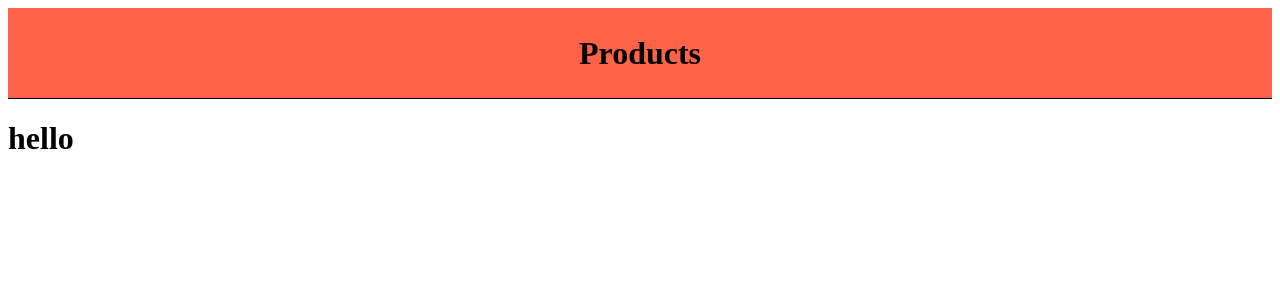
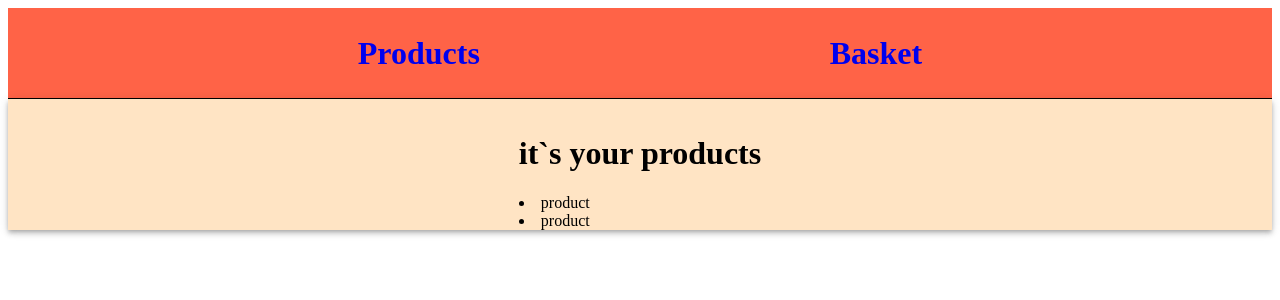
Before and after one commit to Vasylij-Kashtalyan/delivery_app, a React (Create React App) app: page /delivery_app/basket in a window 1280 px wide. Shown: the top 300 px of the page. Built offline with nearby package versions, Linux system fonts and the light colour scheme; no server answers.

Commit message:
add cart product

```diff
--- a/src/App.js
+++ b/src/App.js
@@ -1,8 +1,10 @@
 import { useState, useEffect, Suspense } from "react";
-import { fetchProduct } from "./api/api";
+import { fetchProduct, fetchProductById } from "./api/api";
 import AppBar from "./components/AppBar/AppBar";
 import ListShops from "./components/ListShops/ListShops";
-import { Route, Routes } from "react-router-dom";
+import { Route, Routes, Link, useParams } from "react-router-dom";
+import Basket from "../src/components/Basket/Basket";
+import { Container } from "./components/Container/Container";
 
 const LOCALSTORAGE_KEY_TYPE = "products";
 
@@ -14,6 +16,7 @@ function App() {
     try {
       const getAllProduct = async () => {
         const data = await fetchProduct();
+        console.log(data);
 
         setProducts(data);
         localStorage.setItem(LOCALSTORAGE_KEY_TYPE, JSON.stringify(data));
@@ -35,7 +38,7 @@ function App() {
   return (
     <>
       <AppBar />
-
+      <Container>
         <Suspense>
           <Routes>
             <Route
@@ -43,9 +46,10 @@ function App() {
               path="/"
               element={<ListShops products={products} />}
             />
-          <Route path="/:id" element={<h1>hello</h1>} />
+            <Route exact="true" path="/basket" element={<Basket />} />
           </Routes>
         </Suspense>
+      </Container>
     </>
   );
 }
--- a/src/api/api.js
+++ b/src/api/api.js
@@ -7,4 +7,9 @@ async function fetchProduct() {
   return response.data;
 }
 
-export { fetchProduct };
+async function fetchProductById(id) {
+  const response = await axios.get(`${BASE_URL}/api/products/${id}`);
+  return response.data;
+}
+
+export { fetchProduct, fetchProductById };
--- a/src/components/AppBar/AppBar.jsx
+++ b/src/components/AppBar/AppBar.jsx
@@ -1,9 +1,16 @@
 import s from "./AppBar.module.css";
+import { Link } from "react-router-dom";
 
 function AppBar() {
   return (
     <header className={s.header}>
-      <h1>Products</h1>
+      <Link to="/" className={s.link}>
+        <h1>Products</h1>
+      </Link>
+
+      <Link to="/basket" className={s.link}>
+        <h1>Basket</h1>
+      </Link>
     </header>
   );
 }
--- a/src/components/AppBar/AppBar.module.css
+++ b/src/components/AppBar/AppBar.module.css
@@ -7,3 +7,7 @@
   background-color: tomato;
   width: 100%;
 }
+
+.link {
+  text-decoration: none;
+}
--- /dev/null
+++ b/src/components/Basket/Basket.jsx
@@ -0,0 +1,11 @@
+const Basket = () => {
+  return (
+    <div>
+      <h1>it`s your products</h1>
+      <li>product</li>
+      <li>product</li>
+    </div>
+  );
+};
+
+export default Basket;
--- /dev/null
+++ b/src/components/Container/Container.jsx
@@ -0,0 +1,7 @@
+import s from "./Container.module.css";
+
+function Container({ children }) {
+  return <div className={s.container}>{children}</div>;
+}
+
+export { Container };
--- /dev/null
+++ b/src/components/Container/Container.module.css
@@ -0,0 +1,12 @@
+.container {
+  max-width: 1600px;
+  margin-left: auto;
+  margin-right: auto;
+  padding-top: 15px;
+  display: flex;
+  flex-wrap: wrap;
+  justify-content: space-around;
+  background-color: bisque;
+  box-shadow: 0px 2px 4px -1px rgba(0, 0, 0, 0.2),
+    0px 4px 5px 0px rgba(0, 0, 0, 0.14), 0px 1px 10px 0px rgba(0, 0, 0, 0.12);
+}
--- a/src/components/ListShops/ListShops.jsx
+++ b/src/components/ListShops/ListShops.jsx
@@ -1,5 +1,6 @@
 import { useState } from "react";
 import { Link } from "react-router-dom";
+import s from "./ListShops.module.css";
 
 const ListShops = ({ products }) => {
   const [idTarget, setIdTarget] = useState("");
@@ -13,23 +14,45 @@ const ListShops = ({ products }) => {
     .map((item) => item.products);
 
   return (
-    <>
+    <div>
+      <ul className={s.box}>
         {products.map(({ name, id }) => {
           return (
-          <Link>
-            <button id={id} onClick={onHahdler}>
-              <li key={id}>{name}</li>
+            <li className={s.box_list}>
+              <h2>{name}</h2>
+
+              <button id={id} className={s.box_btn} onClick={onHahdler}>
+                View Products
               </button>
-          </Link>
+            </li>
           );
         })}
+      </ul>
 
+      <ul className={s.box}>
         {idTarget &&
-        filterById[0].map(({ id, name }) => {
-          console.log("filterById", id, name);
-          return <li key={id}>{name}</li>;
+          filterById[0].map(({ id, name, description, imageUrl, price }) => {
+            return (
+              <li className={s.box_list} key={id}>
+                <h3>{name}</h3>
+                <img
+                  className={s.box.img}
+                  src={imageUrl}
+                  alt={name}
+                  loading="lazy"
+                />
+                <div>
+                  <p className={s.box_description}>{description}</p>
+
+                  <p className={s.box_price}>{price}</p>
+                </div>
+
+                <button className={s.box_btn}>Add to Basket</button>
+              </li>
+            );
           })}
-    </>
+      </ul>
+    </div>
   );
 };
 export default ListShops;
--- /dev/null
+++ b/src/components/ListShops/ListShops.module.css
@@ -0,0 +1,33 @@
+.box {
+  display: flex;
+  justify-content: center;
+  align-items: center;
+}
+.box_list {
+  text-align: center;
+  margin-right: 20px;
+  border-radius: 4px;
+  border: 1px solid tomato;
+  display: flex;
+  text-decoration: none;
+  justify-content: center;
+  justify-items: center;
+  flex-flow: wrap;
+  width: 200px;
+  box-shadow: 0px 2px 4px -1px rgba(0, 0, 0, 0.2),
+    0px 4px 5px 0px rgba(0, 0, 0, 0.14), 0px 1px 10px 0px rgba(0, 0, 0, 0.12);
+  transition: border 350ms cubic-bezier(0.4, 0, 0.2, 1);
+}
+.box_btn {
+  margin-bottom: 10px;
+  border: none;
+  color: tomato;
+  background-color: inherit;
+  cursor: pointer;
+}
+
+.box_description {
+  display: flex;
+  color: tomato;
+  text-align: center;
+}
```
Also changed, not shown: src/components/ListShops/Shops.jsx (deleted, +0 -7 lines). Lines whose indentation alone changed are shown as unchanged.
